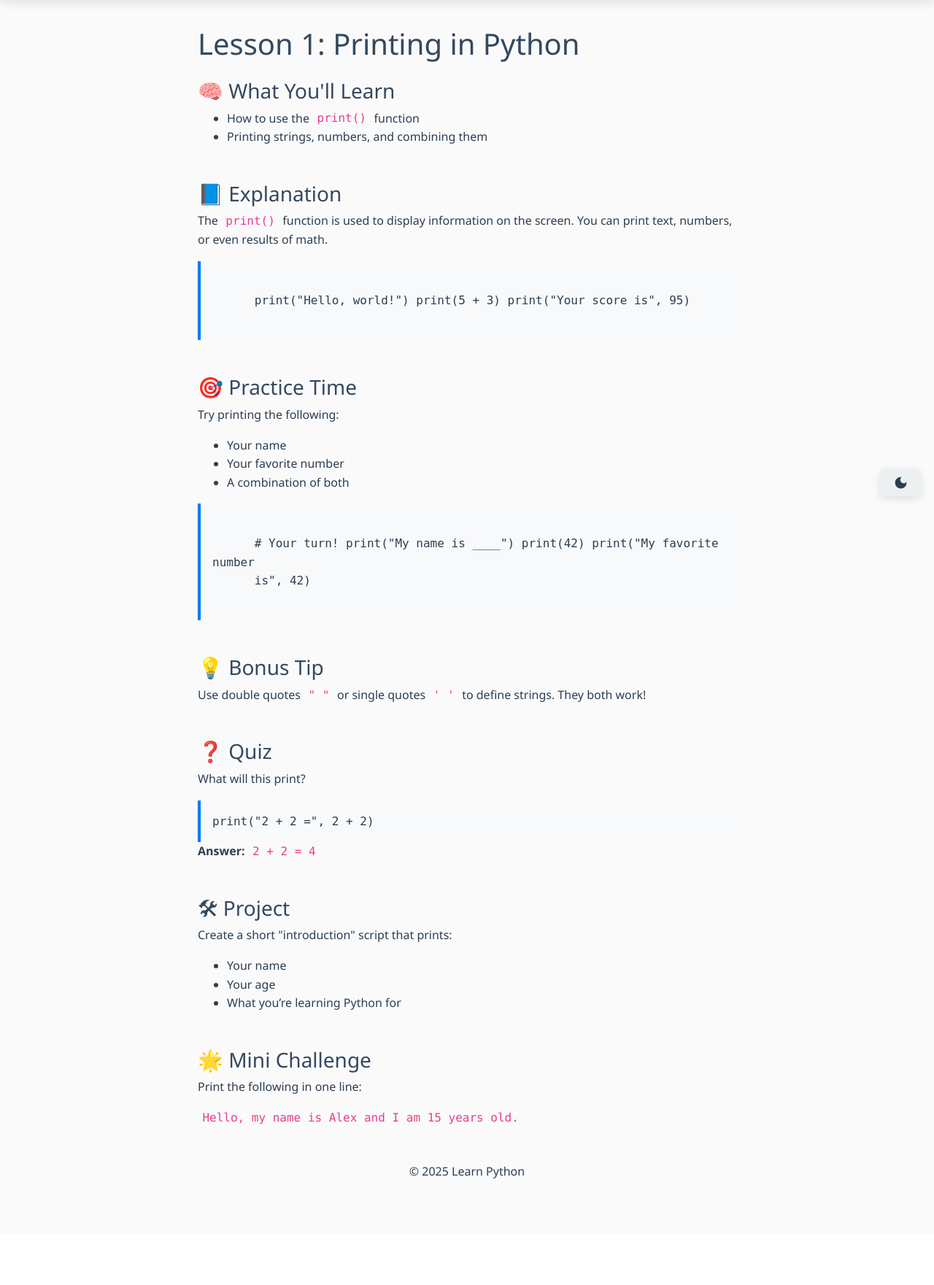
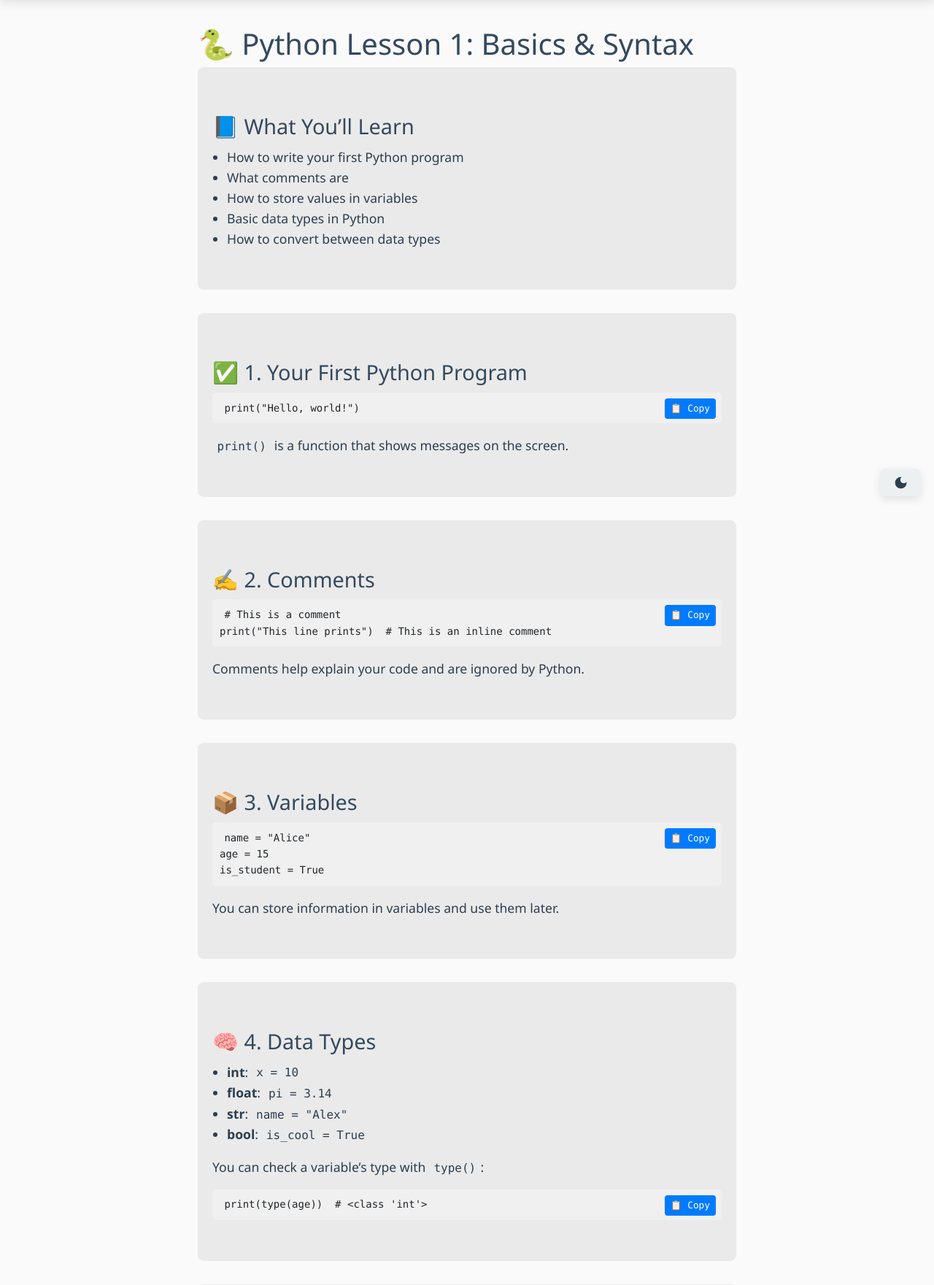
Before and after one commit to MatsuiMiyako/CodeTrail, a Flask app: page /lessons/lesson1 in a window 1280 px wide. Shown: the part 102-1863 px from the top of the page at 73% size. Before the commit the page ends 1717 px from the top, so only its background shows below. Run offline with Flask 3, Linux system fonts and the light colour scheme; some libraries are stand-ins or nearby versions.

Commit message:
Fixed templating format, and should be ready to implement AI chatbot to the site.

```diff
--- a/app.py
+++ b/app.py
@@ -3,6 +3,7 @@ from website import create_app
 
 
 app = create_app()
+
 
 @app.errorhandler(404)
 def page_not_found(e):
--- a/website/static/style.css
+++ b/website/static/style.css
@@ -50,25 +50,26 @@ h3 {
 }
 
 code {
+  color: var(--text-color);
   padding: 0.2rem 0.4rem;
   border-radius: 4px;
   font-size: 1rem;
+  font-family: Consolas, "Courier New", monospace;
 }
 
 .darkmode code {
-  background: #34495e;
+  color: var(--text-color);
 }
 
 pre {
   background: #f0f0f0;
-  padding: 1rem;
-  border-radius: 6px;
   overflow-x: auto;
-  margin: 1rem 0;
+  padding: 10px;
+  border-radius: 5px;
 }
 
 .darkmode pre {
-  background: #2c3e50;
+  background: #898888;
 }
 
 .section {
@@ -295,3 +329,24 @@ pre {
   outline: none;
   box-shadow: none;
 }
+
+.copy-btn {
+  background-color: #007bff;
+  color: white;
+  border: none;
+  border-radius: 4px;
+  transition: background-color 0.2s ease;
+  z-index: 1;
+}
+
+.copy-btn:hover {
+  background-color: #0056b3;
+}
+
+.darkmode .copy-btn {
+  background-color: #66b2ff;
+}
+
+.darkmode .copy-btn:hover {
+  background-color: #5599dd;
+}
--- a/website/templates/lessons/lesson1.html
+++ b/website/templates/lessons/lesson1.html
@@ -1,80 +1,142 @@
-{% extends "base.html" %} {% block title %}Lesson 1: Printing in Python{%
-endblock %} {% block head %}
-<style>
-  .code-block {
-    background-color: #f8f9fa;
-    border-left: 4px solid #007bff;
-    padding: 1rem;
-    font-family: monospace;
-    white-space: pre-wrap;
-  }
-</style>
-{% endblock %} {% block content %}
-<div class="lesson">
-  <h1 class="mb-4">Lesson 1: Printing in Python</h1>
+{% extends "base.html" %} {% block title %}Python Lesson 1: Basics & Syntax{%
+endblock %} {% block content %} {% import 'macro.html' as macros %}
 
-  <section class="mb-5">
-    <h3>🧠 What You'll Learn</h3>
+<h1>🐍 Python Lesson 1: Basics & Syntax</h1>
+
+<div class="section">
+  <h2>📘 What You’ll Learn</h2>
   <ul>
-      <li>How to use the <code>print()</code> function</li>
-      <li>Printing strings, numbers, and combining them</li>
+    <li>How to write your first Python program</li>
+    <li>What comments are</li>
+    <li>How to store values in variables</li>
+    <li>Basic data types in Python</li>
+    <li>How to convert between data types</li>
   </ul>
-  </section>
+</div>
 
-  <section class="mb-5">
-    <h3>📘 Explanation</h3>
+<div class="section">
+  <h2>✅ 1. Your First Python Program</h2>
+  {% raw %}
+  <pre><code>print("Hello, world!")</code></pre>
+  {% endraw %}
+  <p><code>print()</code> is a function that shows messages on the screen.</p>
+</div>
+
+<div class="section">
+  <h2>✍️ 2. Comments</h2>
+  {% raw %}
+  <pre><code># This is a comment
+print("This line prints")  # This is an inline comment</code></pre>
+  {% endraw %}
+  <p>Comments help explain your code and are ignored by Python.</p>
+</div>
+
+<div class="section">
+  <h2>📦 3. Variables</h2>
+  {% raw %}
+  <pre><code>name = "Alice"
+age = 15
+is_student = True</code></pre>
+  {% endraw %}
+  <p>You can store information in variables and use them later.</p>
+</div>
+
+<div class="section">
+  <h2>🧠 4. Data Types</h2>
+  <ul>
+    <li><strong>int</strong>: <code>x = 10</code></li>
+    <li><strong>float</strong>: <code>pi = 3.14</code></li>
+    <li><strong>str</strong>: <code>name = "Alex"</code></li>
+    <li><strong>bool</strong>: <code>is_cool = True</code></li>
+  </ul>
+  <p>You can check a variable’s type with <code>type()</code>:</p>
+  {% raw %}
+  <pre><code>print(type(age))  # &lt;class 'int'&gt;</code></pre>
+  {% endraw %}
+</div>
+
+<div class="section">
+  <h2>🔁 5. Type Conversion</h2>
+  {% raw %}
+  <pre><code>score = "100"
+print(int(score) + 50)  # Output: 150
+
+points = 42
+print("You scored " + str(points) + " points!")</code></pre>
+  {% endraw %}
   <p>
-      The <code>print()</code> function is used to display information on the
-      screen. You can print text, numbers, or even results of math.
+    You can convert types using <code>int()</code>, <code>str()</code>, and
+    more.
   </p>
-    <div class="code-block">
-      print("Hello, world!") print(5 + 3) print("Your score is", 95)
 </div>
-  </section>
 
-  <section class="mb-5">
-    <h3>🎯 Practice Time</h3>
-    <p>Try printing the following:</p>
+<div class="practice-time">
+  <h2>🧪 Practice Time!</h2>
+  <p>Write a script that:</p>
+  <ol>
+    <li>Stores your name and age in variables</li>
+    <li>Prints: <em>"Hi, my name is ___ and I am ___ years old!"</em></li>
+  </ol>
+  <!-- prettier-ignore -->
+  {{ macros.show_solution_block("name = \"Your Name\"\nage = 16\nprint(\"Hi, my name is \" + name + \" and I am \" + str(age) + \" years old!\")") }}
+</div>
+
+<div class="bonus-tip">
+  <h2>🎁 Bonus Tip</h2>
+  <p>You can get user input using <code>input()</code>:</p>
+  {% raw %}
+  <pre><code>name = input("What is your name? ")
+print("Hello, " + name + "!")</code></pre>
+  {% endraw %}
+</div>
+
+<div class="quiz">
+  <h2>🧠 Quick Quiz</h2>
+  <ol>
+    <li>What does <code>print()</code> do?</li>
+    <li>How do you write a comment?</li>
+    <li>What are the four basic data types we covered?</li>
+    <li>How do you check the type of a variable?</li>
+    <li>What does <code>str(10)</code> return?</li>
+  </ol>
+  <!-- prettier-ignore -->
+  {{ macros.show_solution_block('''📝 Example answers:
+1. It displays a message on the screen.
+2. With a # symbol before your comment.
+3. int, float, str, bool
+4. Use the type() function.
+5. The string "10" ''') }}
+</div>
+
+<div class="mini-project">
+  <h2>🧩 Mini Project: Introduction Bot</h2>
+  <p>Create a program that:</p>
   <ul>
-      <li>Your name</li>
-      <li>Your favorite number</li>
-      <li>A combination of both</li>
+    <li>Asks for your name, age, and hobby</li>
+    <li>
+      Prints:
+      <em>"Hello! My name is ___. I'm ___ years old and I love ___!"</em>
+    </li>
   </ul>
-    <div class="code-block">
-      # Your turn! print("My name is ____") print(42) print("My favorite number
-      is", 42)
+  <!-- prettier-ignore -->
+  {{ macros.show_solution_block('''name = input("What is your name? ")
+age = input("How old are you? ")
+hobby = input("What is your favorite hobby? ")
+print("Hello! My name is " + name + ". I\'m " + age + " years old and I love " + hobby + "!")''') }}
 </div>
-  </section>
 
-  <section class="mb-5">
-    <h3>💡 Bonus Tip</h3>
+<div class="challenge">
+  <h2>🔓 Extra Mini Challenge</h2>
   <p>
-      Use double quotes <code>" "</code> or single quotes <code>' '</code> to
-      define strings. They both work!
+    Ask the user for their birth year, and calculate how old they will be in 5
+    years.
   </p>
-  </section>
+  <!-- prettier-ignore -->
+  {{ macros.show_solution_block('''birth_year = int(input("What year were you born? "))
+current_year = 2025
+age_in_5_years = (current_year - birth_year) + 5
+print("In 5 years, you will be " + str(age_in_5_years) + " years old.")''') }}
+</div>
 
-  <section class="mb-5">
-    <h3>❓ Quiz</h3>
-    <p>What will this print?</p>
-    <div class="code-block">print("2 + 2 =", 2 + 2)</div>
-    <p><strong>Answer:</strong> <code>2 + 2 = 4</code></p>
-  </section>
-
-  <section class="mb-5">
-    <h3>🛠 Project</h3>
-    <p>Create a short "introduction" script that prints:</p>
-    <ul>
-      <li>Your name</li>
-      <li>Your age</li>
-      <li>What you’re learning Python for</li>
-    </ul>
-  </section>
-
-  <section>
-    <h3>🌟 Mini Challenge</h3>
-    <p>Print the following in one line:</p>
-    <code>Hello, my name is Alex and I am 15 years old.</code>
-  </section>
-</div>
-{% endblock %}
+{{ macros.include_solution_script() }} {{ macros.include_copy_script() }}{%
+endblock %}
--- /dev/null
+++ b/website/templates/macro.html
@@ -0,0 +1,51 @@
+{# templates/macro.html #} {% macro show_solution_block(code) %}
+<div class="solution-container">
+  <button class="reveal-button toggle-solution-btn">🔓 Show Solution</button>
+  <div class="solution-block" style="display: none">
+    <pre><code>{{ code | safe }}</code></pre>
+  </div>
+</div>
+{% endmacro %} {% macro include_solution_script() %}
+<script>
+  document.addEventListener("DOMContentLoaded", function () {
+    document.querySelectorAll(".toggle-solution-btn").forEach(function (btn) {
+      btn.addEventListener("click", function () {
+        const block = this.nextElementSibling;
+        const showing = block.style.display === "block";
+        block.style.display = showing ? "none" : "block";
+        this.innerText = showing ? "Show Solution" : "Hide Solution";
+      });
+    });
+  });
+</script>
+{% endmacro %} {% macro include_copy_script() %}
+<script>
+  document.addEventListener("DOMContentLoaded", function () {
+    document.querySelectorAll("pre").forEach((pre) => {
+      if (pre.querySelector(".copy-btn")) return; // avoid duplicates
+
+      const button = document.createElement("button");
+      button.innerText = "📋 Copy";
+      button.className = "copy-btn";
+
+      button.addEventListener("click", () => {
+        const code = pre.querySelector("code").innerText;
+        navigator.clipboard.writeText(code).then(() => {
+          button.innerText = "✅ Copied!";
+          setTimeout(() => (button.innerText = "📋 Copy"), 2000);
+        });
+      });
+
+      pre.style.position = "relative";
+      button.style.position = "absolute";
+      button.style.top = "8px";
+      button.style.right = "8px";
+      button.style.fontSize = "0.8rem";
+      button.style.padding = "4px 8px";
+      button.style.cursor = "pointer";
+
+      pre.appendChild(button);
+    });
+  });
+</script>
+{% endmacro %}
```
Also changed, not shown: other parts of website/static/style.css (+42 -9 lines), website/templates/lesson_template.html (deleted, +0 -55 lines). Lines whose indentation alone changed are shown as unchanged.
